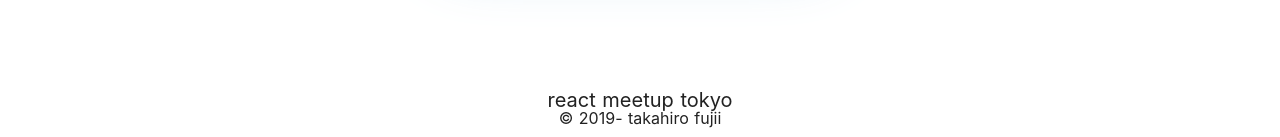
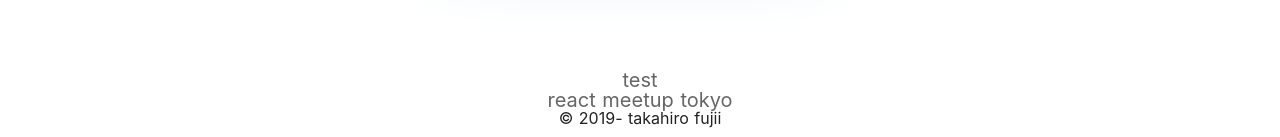
Before and after one commit to taka66/portfolio, a Nuxt app: page /contents/react-tokyo-plus in a window 1280 px wide. Shown: the part 660-797 px from the top of the page. Built offline with nearby package versions, Linux system fonts and the light colour scheme.

Commit message:
Add sample component for card

```diff
--- /dev/null
+++ b/components/organisms/Card.vue
@@ -0,0 +1,17 @@
+<template>
+  <div class="test">
+    {{ name }}
+  </div>
+</template>
+
+<script>
+export default {
+  props: ['name']
+}
+</script>
+
+<style lang="scss">
+.test {
+  color: #666;
+}
+</style>
--- a/pages/_lang/about.vue
+++ b/pages/_lang/about.vue
@@ -27,7 +27,7 @@
           >
             <span class="company cell">Rakuten</span>
           </a>
-          <span class="cell">XXX Group</span>
+          <span class="cell">Rakuten Travel Innovation Section</span>
         </div>
         <div class="row-right">
           <span class="cell">Engineering Manager / FrontEnd Engineer</span>
--- a/pages/_lang/contents/react-tokyo-plus.vue
+++ b/pages/_lang/contents/react-tokyo-plus.vue
@@ -1,11 +1,17 @@
 <template>
   <div class="test">
+    <Card name="test" />
     react meetup tokyo
   </div>
 </template>
 
 <script>
-export default {}
+import Card from '~/components/organisms/Card.vue'
+export default {
+  components: {
+    Card
+  }
+}
 </script>
 
 <style lang="scss">
```
